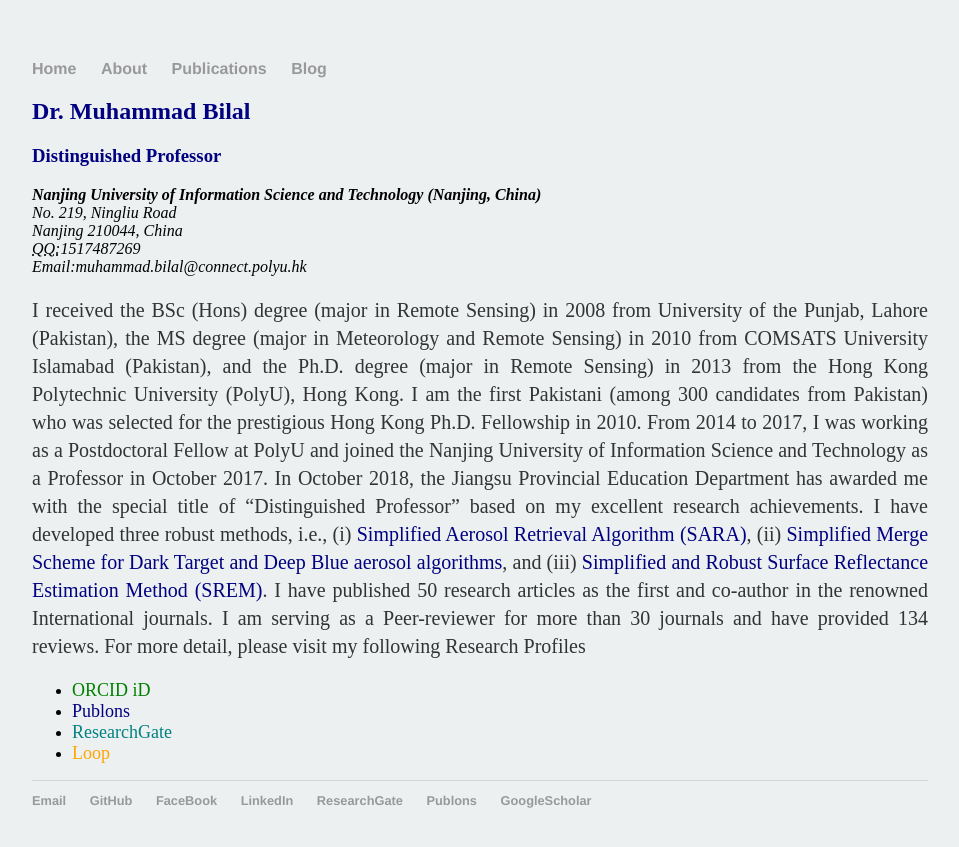
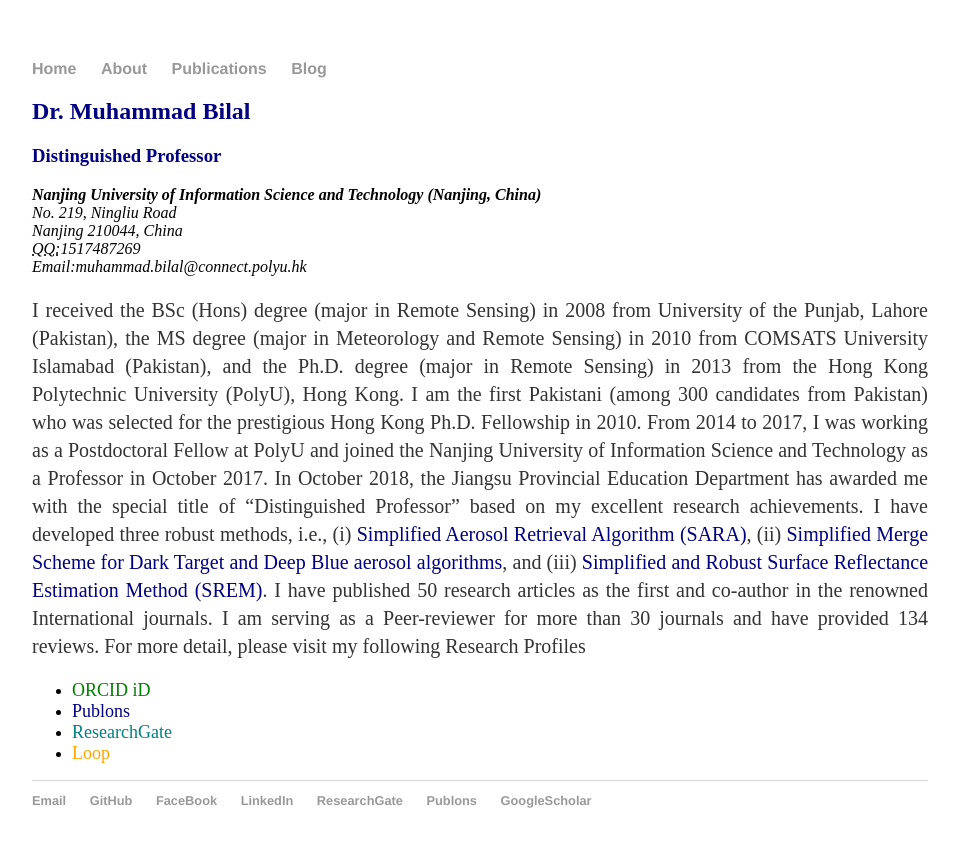
Before and after one commit to rs-DrBilal/rsbilal.github.io, a Jekyll site: the page built from about/index.html, in a window 1280 px wide. Shown: the top 847 px of the page, without its empty margins (160-1119 px from the left). Built offline with Jekyll 4.4.1, drawn with Linux system fonts in a browser that asks for light colours.

Commit message:
Update index.html

```diff
--- a/about/index.html
+++ b/about/index.html
@@ -4,7 +4,6 @@ title: About Muhammad Bilal
 ---
 
 		<div class="about">
-			<body style="background-color:#ECF0F1;"></body>
 			<h2 style="color: NAVY">Dr. Muhammad Bilal</h2>
 			<h3 style="color: NAVY">Distinguished Professor</h3>
 					<address>
```
